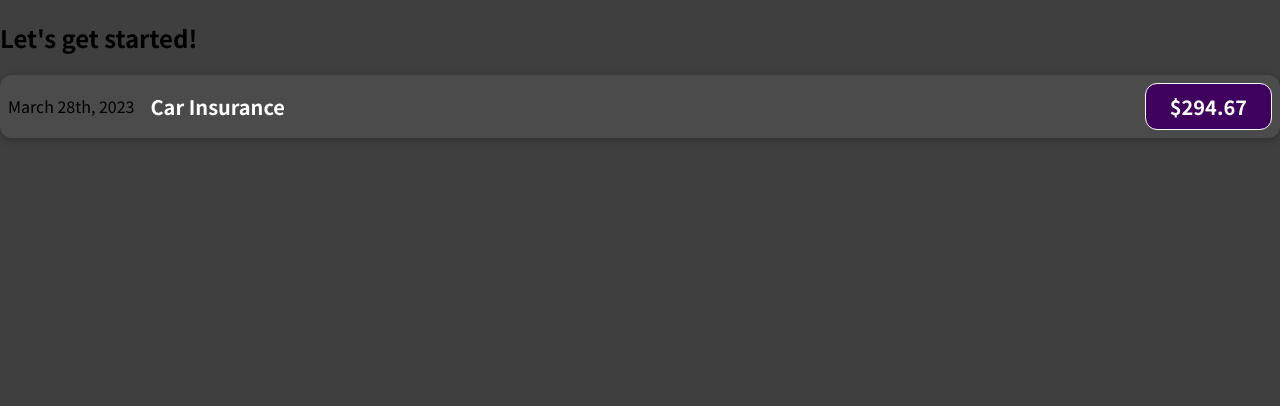
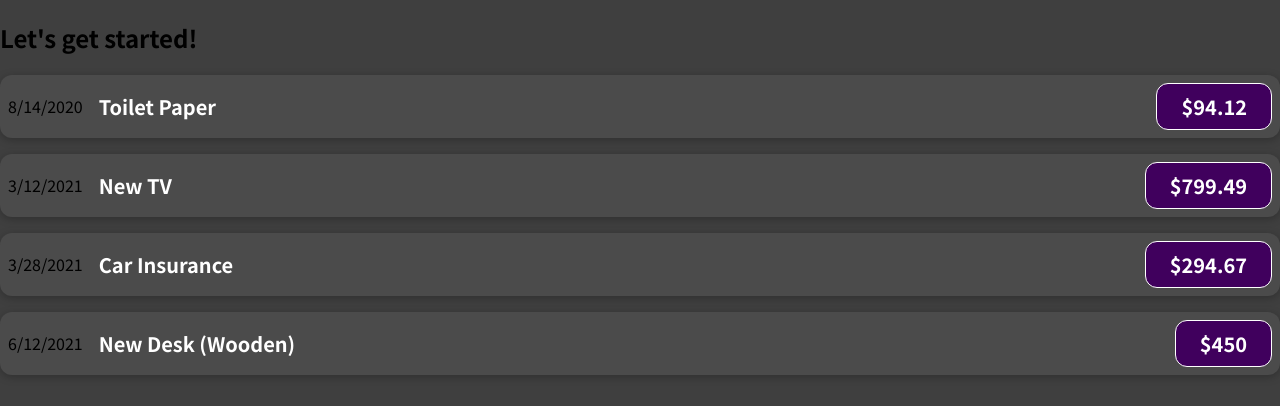
Before and after one commit to cmschaum1/react-complete-guide, a JavaScript app: page / in a window 1280 px wide. Shown: the top 406 px of the page. Built offline with nearby package versions, Linux system fonts and the light colour scheme.

Commit message:
modified:   src/App.js 	modified:   src/components/ExpenseItem.js

```diff
--- a/src/App.js
+++ b/src/App.js
@@ -1,10 +1,56 @@
 import ExpenseItem from "./components/ExpenseItem";
 
 function App() {
+  const expenses = [
+    {
+      id: "e1",
+      title: "Toilet Paper",
+      amount: 94.12,
+      date: new Date(2020, 7, 14),
+    },
+    {
+      id: "e2",
+      title: "New TV",
+      amount: 799.49,
+      date: new Date(2021, 2, 12),
+    },
+    {
+      id: "e3",
+      title: "Car Insurance",
+      amount: 294.67,
+      date: new Date(2021, 2, 28),
+    },
+    {
+      id: "e4",
+      title: "New Desk (Wooden)",
+      amount: 450,
+      date: new Date(2021, 5, 12),
+    },
+  ];
+
   return (
     <div>
       <h2>Let's get started!</h2>
-      <ExpenseItem></ExpenseItem>
+      <ExpenseItem
+        title={expenses[0].title}
+        amount={expenses[0].amount}
+        date={expenses[0].date}
+      ></ExpenseItem>
+      <ExpenseItem
+        title={expenses[1].title}
+        amount={expenses[1].amount}
+        date={expenses[1].date}
+      ></ExpenseItem>
+      <ExpenseItem
+        title={expenses[2].title}
+        amount={expenses[2].amount}
+        date={expenses[2].date}
+      ></ExpenseItem>
+      <ExpenseItem
+        title={expenses[3].title}
+        amount={expenses[3].amount}
+        date={expenses[3].date}
+      ></ExpenseItem>
     </div>
   );
 }
--- a/src/components/ExpenseItem.js
+++ b/src/components/ExpenseItem.js
@@ -1,12 +1,12 @@
 import './ExpenseItem.css';
 
-function ExpenseItem() {
+function ExpenseItem(props) {
   return (
     <div className='expense-item'>
-      <div>March 28th, 2023</div>
+      <div>{props.date.toLocaleDateString()}</div>
       <div className='expense-item__description'>
-        <h2>Car Insurance</h2>
-        <div className='expense-item__price'>$294.67</div>
+        <h2>{props.title}</h2>
+        <div className='expense-item__price'>${props.amount}</div>
       </div>
     </div>
   );
```
